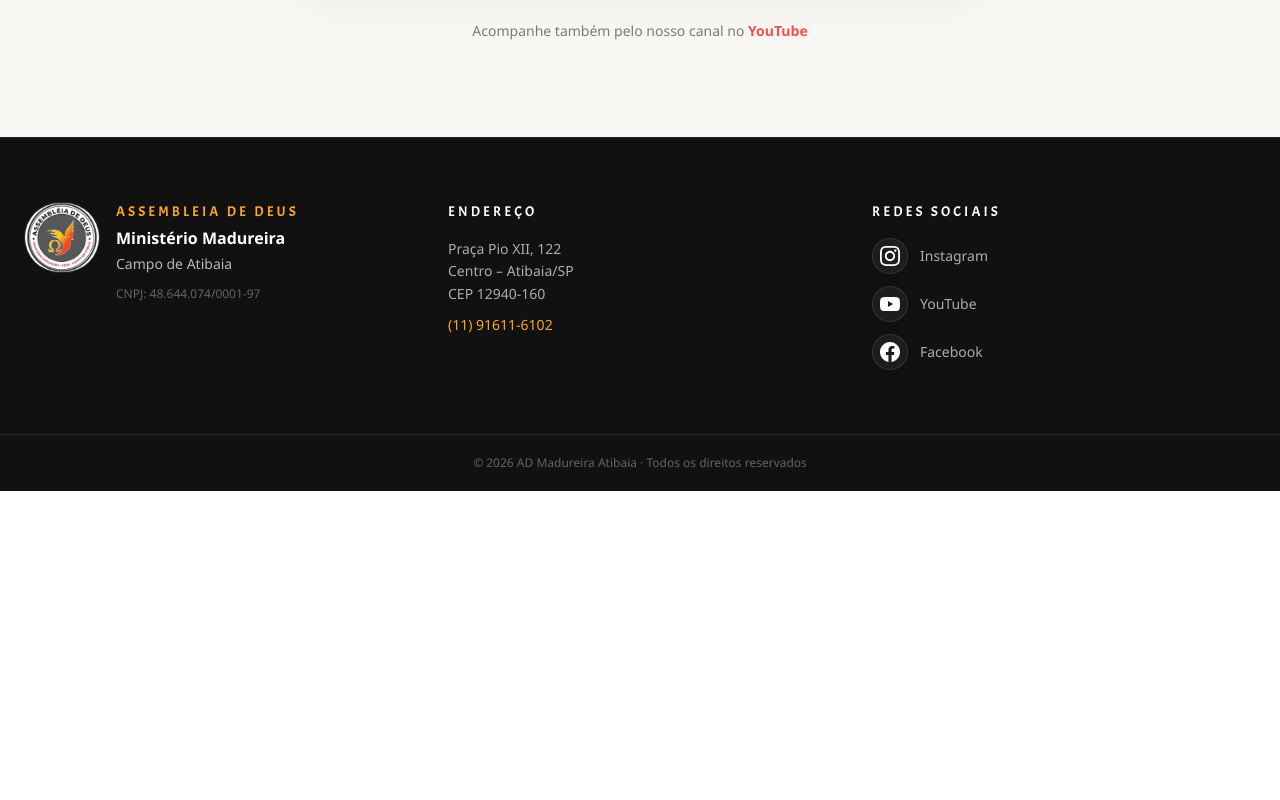
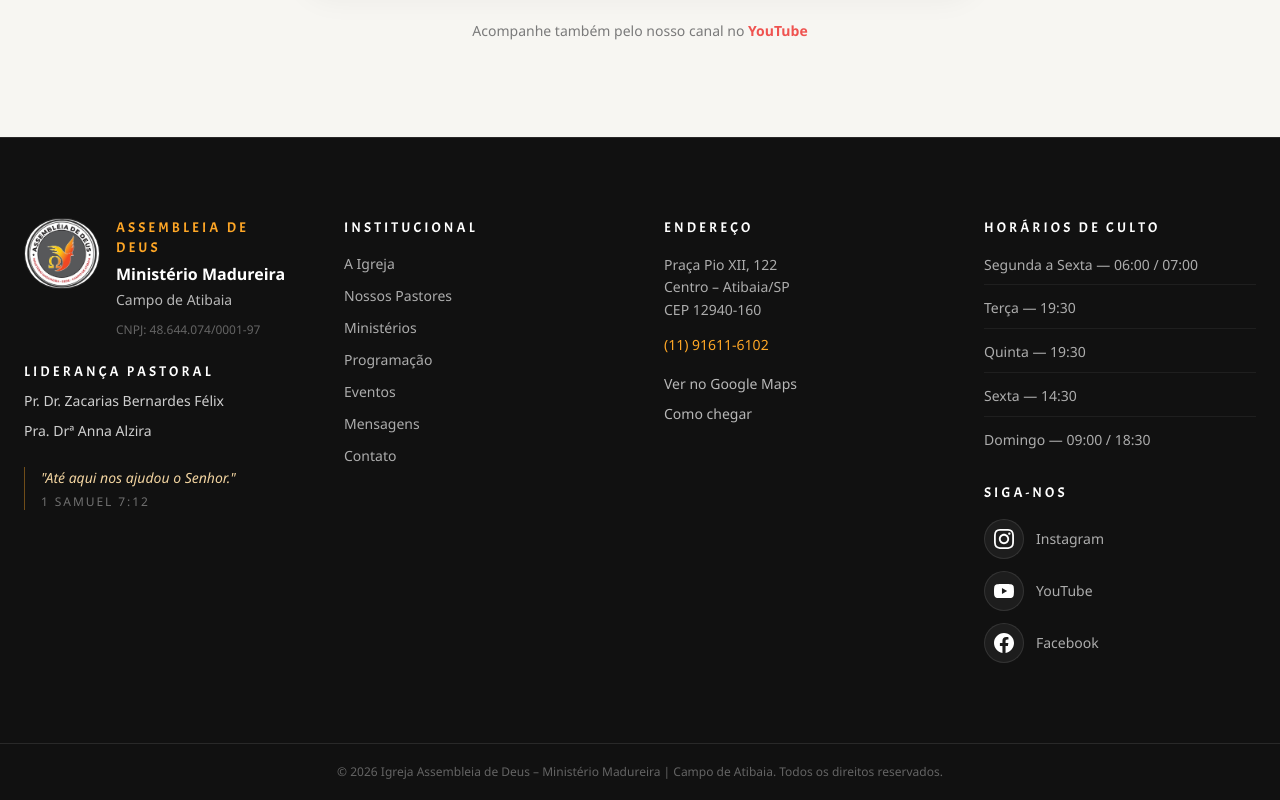
Before and after one commit to JrValerio/admadureira-atibaia, a Next.js app: page / in a window 1280 px wide. Shown: the part 5974-6774 px from the top of the page. Before the commit the page ends 6465 px from the top, so only its background shows below. Built offline with nearby package versions, Linux system fonts and the light colour scheme; no server answers.

Commit message:
refactor: expand footer information architecture

```diff
--- a/src/components/Footer.tsx
+++ b/src/components/Footer.tsx
@@ -1,4 +1,25 @@
+import Link from "next/link";
 import Image from "next/image";
+
+const linksInstitucionais = [
+  { label: "A Igreja", href: "/sobre" },
+  { label: "Nossos Pastores", href: "/pastores" },
+  { label: "Ministérios", href: "/ministerios" },
+  { label: "Programação", href: "/programacao" },
+  { label: "Eventos", href: "/eventos" },
+  { label: "Mensagens", href: "/mensagens" },
+  { label: "Contato", href: "/contato" },
+];
+
+const horariosResumidos = [
+  "Segunda a Sexta — 06:00 / 07:00",
+  "Terça — 19:30",
+  "Quinta — 19:30",
+  "Sexta — 14:30",
+  "Domingo — 09:00 / 18:30",
+];
+
+const MAPS_URL = "https://maps.google.com/?q=Pra%C3%A7a%20Pio%20XII%2C%20122%20Atibaia%20SP";
 
 const redes = [
   {
@@ -33,7 +54,8 @@ const redes = [
 export default function Footer() {
   return (
     <footer className="border-t border-white/10 bg-[#111111] text-white/65">
-      <div className="max-w-7xl mx-auto grid gap-10 px-6 py-16 md:grid-cols-3">
+      <div className="max-w-7xl mx-auto grid gap-12 px-6 py-20 md:grid-cols-2 xl:grid-cols-4">
+        <div className="space-y-6">
           <div className="flex items-start gap-4">
             <Image
               src="/logo.jpg"
@@ -52,11 +74,45 @@ export default function Footer() {
             </div>
           </div>
 
+          <div className="space-y-2 text-sm leading-relaxed">
+            <p className="font-acme text-sm tracking-[0.22em] text-white uppercase">
+              Liderança Pastoral
+            </p>
+            <p className="text-white/80">Pr. Dr. Zacarias Bernardes Félix</p>
+            <p className="text-white/80">Pra. Drª Anna Alzira</p>
+          </div>
+
+          <div className="border-l border-[#ffa726]/40 pl-4 text-sm italic leading-relaxed text-[#f2d4a0]">
+            <p>&quot;Até aqui nos ajudou o Senhor.&quot;</p>
+            <p className="mt-1 text-xs not-italic tracking-[0.16em] uppercase text-white/40">
+              1 Samuel 7:12
+            </p>
+          </div>
+        </div>
+
+        <div>
+          <h4 className="mb-4 font-acme text-sm tracking-[0.22em] text-white uppercase">
+            Institucional
+          </h4>
+          <ul className="space-y-3 text-sm">
+            {linksInstitucionais.map((link) => (
+              <li key={link.href}>
+                <Link
+                  href={link.href}
+                  className="transition-colors hover:text-[#ffa726]"
+                >
+                  {link.label}
+                </Link>
+              </li>
+            ))}
+          </ul>
+        </div>
+
         <div>
           <h4 className="mb-4 font-acme text-sm tracking-[0.22em] text-white uppercase">
             Endereço
           </h4>
-          <div className="space-y-2 text-sm leading-relaxed">
+          <div className="space-y-3 text-sm leading-relaxed">
             <p>
               Praça Pio XII, 122
               <br />
@@ -68,16 +124,46 @@ export default function Footer() {
               href="https://wa.me/5511916116102"
               target="_blank"
               rel="noopener noreferrer"
-              className="inline-block text-[#ffa726] transition-colors hover:text-[#ffd54f]"
+              className="block text-[#ffa726] transition-colors hover:text-[#ffd54f]"
             >
               (11) 91611-6102
             </a>
+            <div className="space-y-2 pt-1">
+              <a
+                href={MAPS_URL}
+                target="_blank"
+                rel="noopener noreferrer"
+                className="block text-white/70 transition-colors hover:text-white"
+              >
+                Ver no Google Maps
+              </a>
+              <Link
+                href="/contato"
+                className="block text-white/70 transition-colors hover:text-white"
+              >
+                Como chegar
+              </Link>
             </div>
+          </div>
+        </div>
+
+        <div className="space-y-8">
+          <div>
+            <h4 className="mb-4 font-acme text-sm tracking-[0.22em] text-white uppercase">
+              Horários de Culto
+            </h4>
+            <ul className="space-y-3 text-sm leading-relaxed">
+              {horariosResumidos.map((horario) => (
+                <li key={horario} className="border-b border-white/6 pb-2 last:border-b-0 last:pb-0">
+                  {horario}
+                </li>
+              ))}
+            </ul>
           </div>
 
           <div>
             <h4 className="mb-4 font-acme text-sm tracking-[0.22em] text-white uppercase">
-            Redes Sociais
+              Siga-nos
             </h4>
             <div className="space-y-3">
               {redes.map((rede) => (
@@ -88,7 +174,7 @@ export default function Footer() {
                   rel="noopener noreferrer"
                   className="group flex items-center gap-3 text-sm text-white/65 transition-colors hover:text-white"
                 >
-                <span className="flex h-9 w-9 items-center justify-center rounded-full border border-white/10 bg-white/5 text-white transition-colors group-hover:border-[#ffa726]/60 group-hover:text-[#ffa726]">
+                  <span className="flex h-10 w-10 items-center justify-center rounded-full border border-white/10 bg-white/5 text-white transition-colors group-hover:border-[#ffa726]/60 group-hover:bg-[#ffa726] group-hover:text-[#111]">
                     {rede.icon}
                   </span>
                   <span className="group-hover:text-[#ffa726]">{rede.nome}</span>
@@ -97,10 +183,11 @@ export default function Footer() {
             </div>
           </div>
         </div>
+      </div>
 
       <div className="border-t border-white/10">
         <div className="max-w-7xl mx-auto px-6 py-5 text-center text-xs text-white/35">
-          © {new Date().getFullYear()} AD Madureira Atibaia · Todos os direitos reservados
+          © {new Date().getFullYear()} Igreja Assembleia de Deus – Ministério Madureira | Campo de Atibaia. Todos os direitos reservados.
         </div>
       </div>
     </footer>
```
Lines whose indentation alone changed are shown as unchanged.
